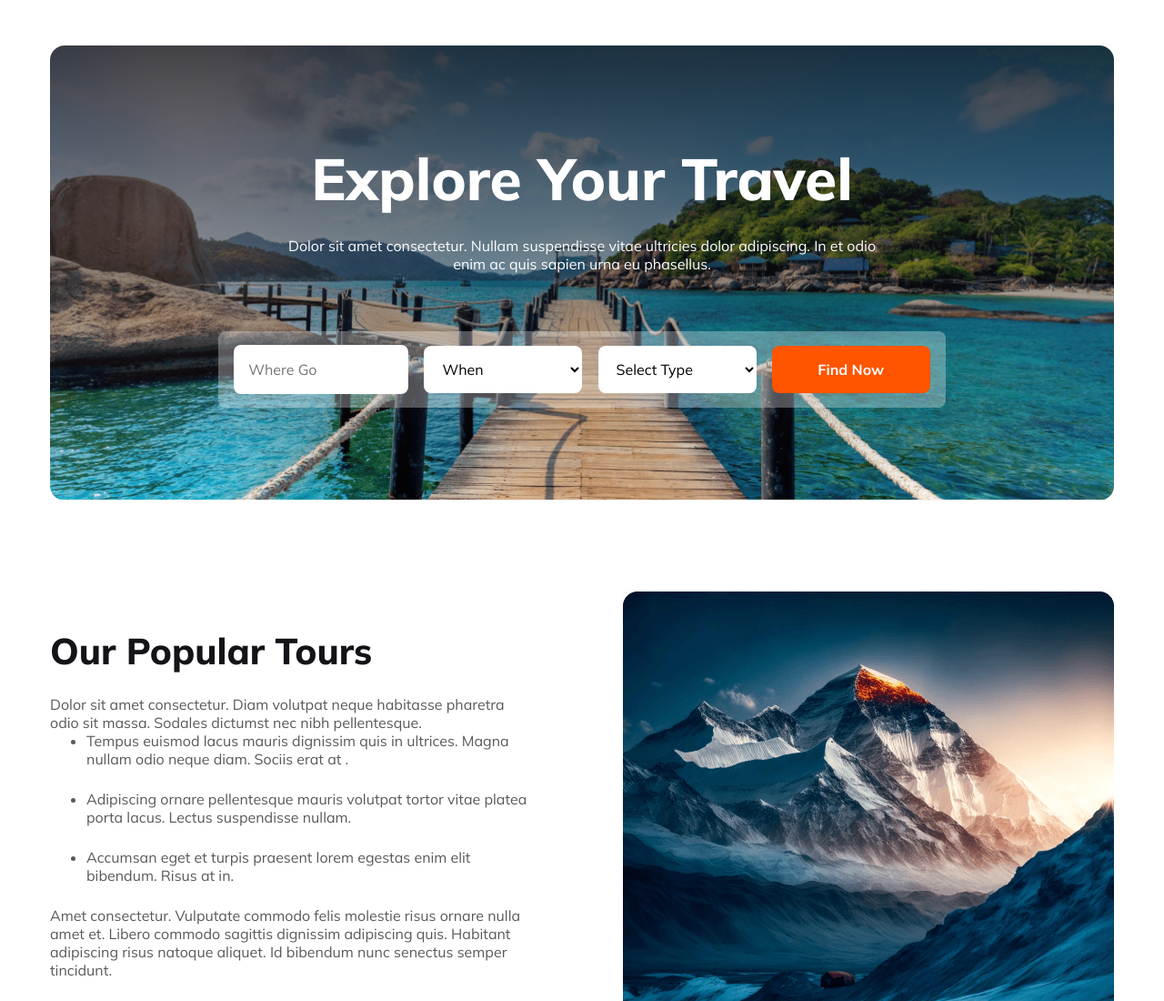
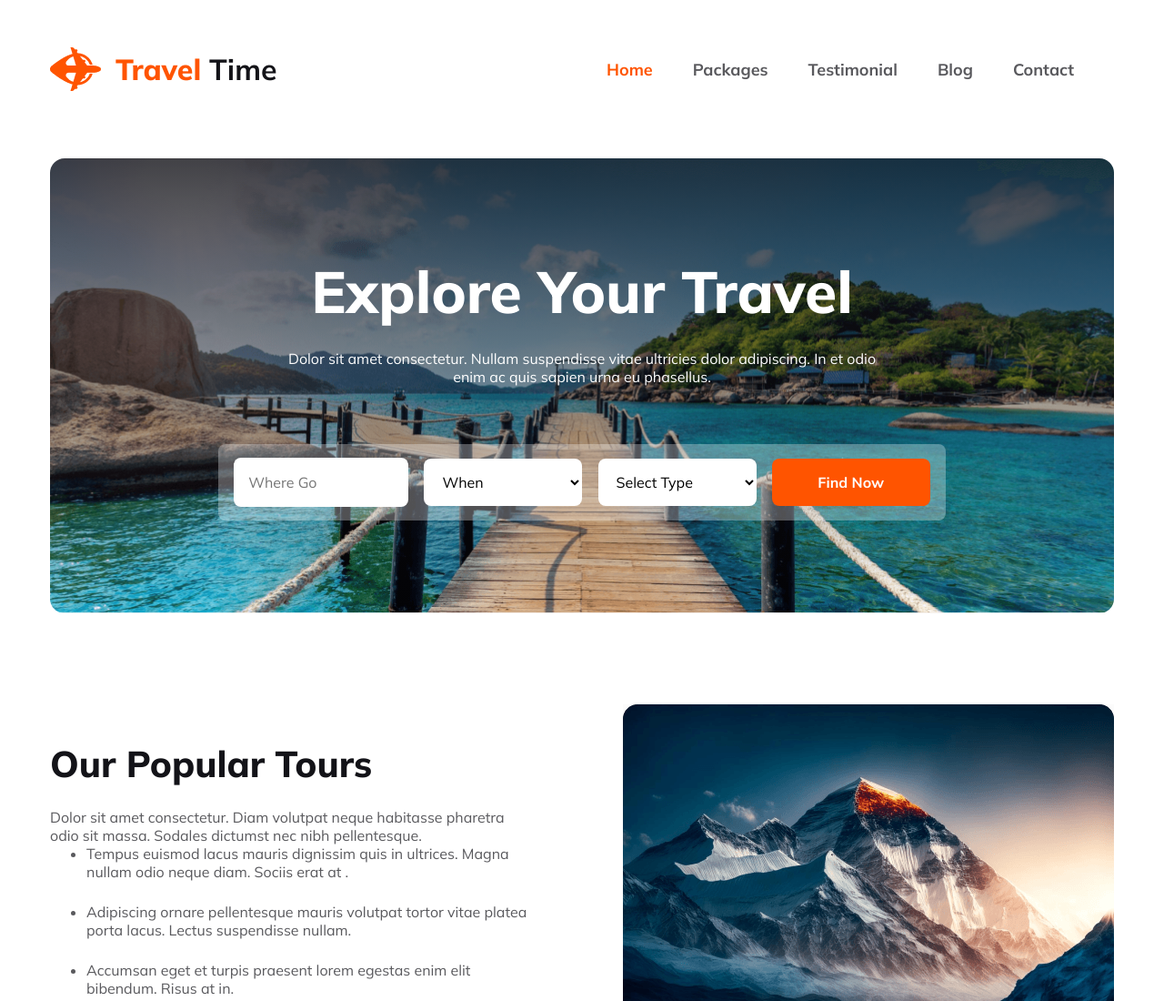
Before and after one commit to arifraj9911/Travel-Time-Assignment, a plain HTML site: page index.html in a window 1280 px wide. Shown: the top 1100 px of the page at 91% size. Drawn offline with Linux system fonts and the light colour scheme.

Commit message:
navbar added

```diff
--- a/index.html
+++ b/index.html
@@ -8,7 +8,22 @@
   </head>
   <body>
     <header>
-      <nav></nav>
+      <nav>
+        <div class="nav-title">
+            <img src="Images/Group 40071 (2).png" alt="">
+            <h4><span class="nav-travel-text">Travel</span>
+                Time</h4>
+        </div>
+        <div class="nav-link">
+            <ul>
+                <li class="nav-link-home">Home</li>
+                <li>Packages</li>
+                <li>Testimonial</li>
+                <li>Blog</li>
+                <li>Contact</li>
+            </ul>
+        </div>
+      </nav>
 
       <!-- banner section -->
       <section class="banner">
@@ -142,7 +157,6 @@
             <img src="Images/Group 40071 (2).png" alt="">
             <h4><span class="footer-travel-text">Travel</span>
                 Time</h4>
-            <!-- <span class="footer-time-text">Time</span> -->
         </div>
         <p class="footer-description">
             Lorem ipsum dolor sit amet consectetur. Nulla sit viverra morbi vitae blandit orci potenti vulputate. Leo erat maecenas vitae elementum ultricies nullam.
--- a/styles/style.css
+++ b/styles/style.css
@@ -30,6 +30,46 @@ main {
   color: #fff;
   font-size: 16px;
   font-weight: 700;
+}
+
+/* navbar styles */
+nav {
+  display: flex;
+  justify-content: space-between;
+  align-items: center;
+  margin-top: 52px;
+}
+.nav-title {
+  /* padding-top: 110px; */
+  margin-bottom: 24px;
+  color: #131318;
+  font-size: 32px;
+  font-weight: 800;
+  display: flex;
+  align-items: center;
+  justify-content: center;
+}
+.nav-title > img {
+  margin-right: 16px;
+}
+.nav-travel-text {
+  color: #ff5400;
+  font-size: 32px;
+  font-weight: 800;
+}
+
+.nav-link > ul {
+  display: flex;
+}
+.nav-link li {
+  list-style: none;
+  margin-right: 44px;
+  text-align: center;
+  font-size: 18px;
+  font-weight: 700;
+}
+.nav-link-home {
+  color: #ff5400;
 }
 
 /* banner style */
```
